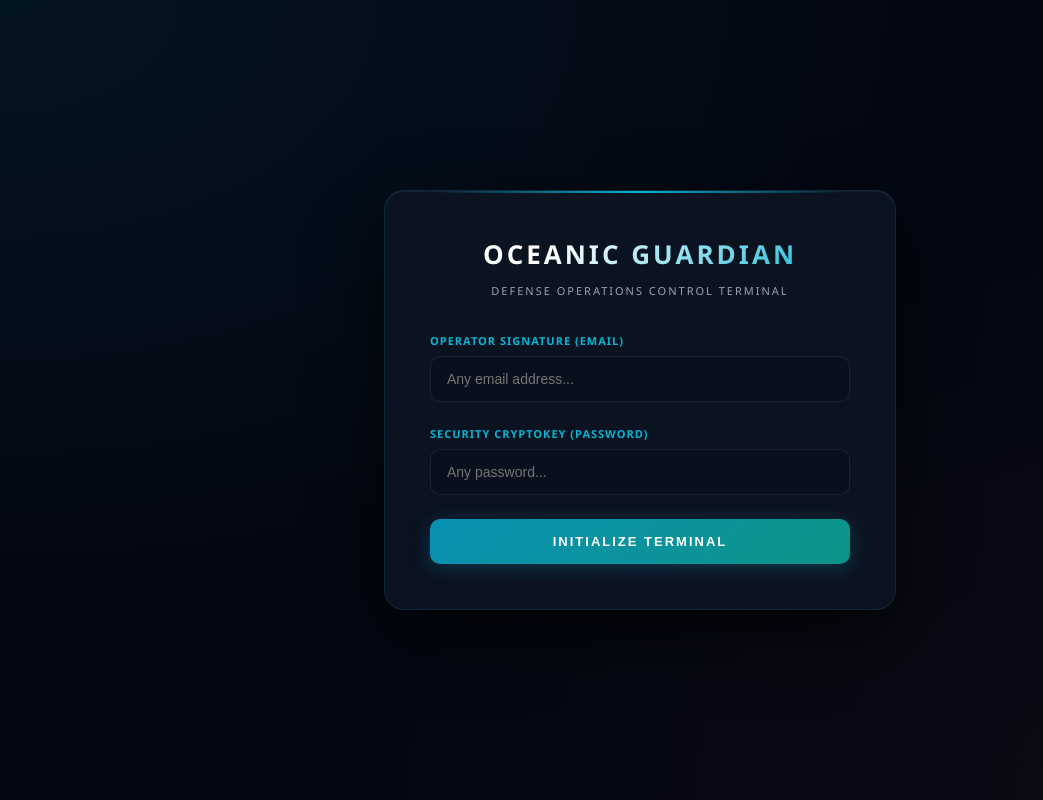
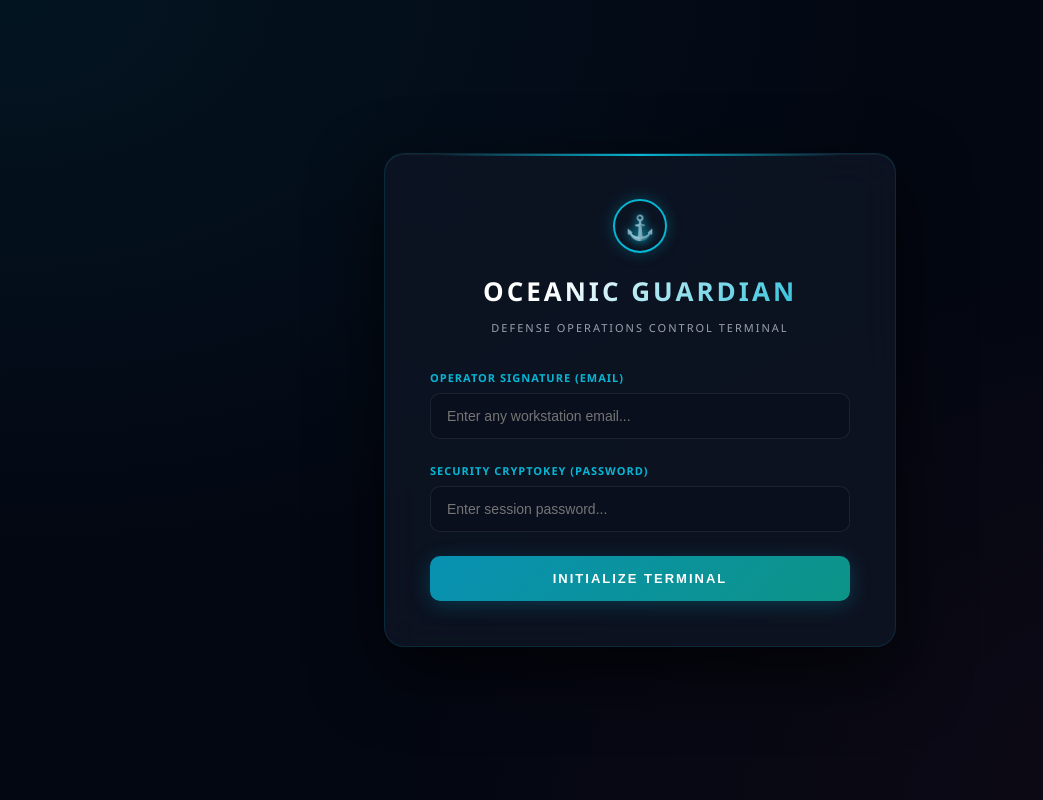
Before and after one commit to kiranpgore20117-code/marine-control-system, a website: page public/index.html in a window 1280 px wide. Shown: the whole page, without its empty margins (0-1043 px from the left). Drawn offline with Linux system fonts and the light colour scheme.

Commit message:
Update index.html

```diff
--- a/public/index.html
+++ b/public/index.html
@@ -32,6 +32,51 @@
             background-image:
                 radial-gradient(at 0% 0%, rgba(6, 182, 212, 0.08) 0px, transparent 50%),
                 radial-gradient(at 100% 100%, rgba(244, 63, 94, 0.05) 0px, transparent 50%);
+        }
+
+        /* ------------------ ⚓ CYBER GLYPH LOGO ANIMATION ------------------ */
+        .cyber-logo-container {
+            display: flex;
+            justify-content: center;
+            align-items: center;
+            margin-bottom: 20px;
+        }
+
+        .nautical-radar-logo {
+            position: relative;
+            width: 50px;
+            height: 50px;
+            border: 2px solid var(--neon-cyan);
+            border-radius: 50%;
+            display: flex;
+            justify-content: center;
+            align-items: center;
+            box-shadow: 0 0 15px rgba(6, 182, 212, 0.3);
+        }
+
+        .nautical-radar-logo::before {
+            content: '⚓';
+            font-size: 24px;
+            color: #ffffff;
+            text-shadow: 0 0 10px var(--neon-cyan);
+            z-index: 2;
+        }
+
+        /* Radar sweep laser effect */
+        .nautical-radar-logo::after {
+            content: '';
+            position: absolute;
+            width: 100%;
+            height: 100%;
+            border-radius: 50%;
+            border: 1px solid transparent;
+            border-top-color: var(--neon-cyan);
+            animation: radar-sweep 2s linear infinite;
+        }
+
+        @keyframes radar-sweep {
+            from { transform: rotate(0deg); }
+            to { transform: rotate(360deg); }
         }
 
         /* ------------------ 🔒 SECURITY ACCREDITATION WALL ------------------ */
@@ -150,6 +195,12 @@
             margin-bottom: 35px;
         }
 
+        .header-brand-block {
+            display: flex;
+            align-items: center;
+            gap: 15px;
+        }
+
         .panel-headline h1 {
             font-size: 30px;
             font-weight: 900;
@@ -264,6 +315,9 @@
             margin: 0;
             letter-spacing: 1px;
             color: #ffffff;
+            display: flex;
+            align-items: center;
+            gap: 10px;
         }
 
         .signal-indicator {
@@ -380,7 +434,13 @@
 </head>
 <body>
 
+    <!-- 🔒 ACCREDITATION LOG IN PANEL -->
     <div class="auth-container" id="panel-auth-view">
+        <!-- 📡 LIVE ANIMATED NAVAL LOGO -->
+        <div class="cyber-logo-container">
+            <div class="nautical-radar-logo"></div>
+        </div>
+
         <div class="auth-header">
             <h1>OCEANIC GUARDIAN</h1>
             <p>Defense Operations Control Terminal</p>
@@ -388,22 +448,27 @@
 
         <div class="auth-field">
             <label>Operator Signature (Email)</label>
-            <input type="email" id="operator-email" placeholder="Any email address...">
+            <input type="email" id="operator-email" placeholder="Enter any workstation email...">
         </div>
 
         <div class="auth-field">
             <label>Security Cryptokey (Password)</label>
-            <input type="password" id="operator-key" placeholder="Any password...">
+            <input type="password" id="operator-key" placeholder="Enter session password...">
         </div>
 
         <button class="auth-trigger-btn" onclick="authorizeOperatorSession()">Initialize Terminal</button>
     </div>
 
+    <!-- 🚢 CORE LIVE MISSION DASHBOARD PANEL -->
     <div class="command-wrapper" id="panel-dashboard-view">
         <div class="panel-header">
-            <div class="panel-headline">
-                <h1>OCEANIC GUARDIAN</h1>
-                <p>TACTICAL MESH NETWORK RECONNAISSANCE CONSOLE</p>
+            <div class="header-brand-block">
+                <!-- 📡 RADAR SWEPER LOGO INTEGRATION ON ACTIVE ROOM -->
+                <div class="nautical-radar-logo" style="width:42px; height:42px; transform: scale(0.85);"></div>
+                <div class="panel-headline">
+                    <h1>OCEANIC GUARDIAN</h1>
+                    <p>TACTICAL MESH NETWORK RECONNAISSANCE CONSOLE</p>
+                </div>
             </div>
             <div class="operator-tag-deck">
                 <div class="active-session-badge" id="operator-session-name">OPERATOR: SECURE</div>
@@ -412,6 +477,7 @@
         </div>
 
         <div class="grid-workspace">
+            <!-- VESSEL 01 CONTROL MODULE -->
             <div class="cyber-card" id="v1-hull-card">
                 <div class="card-meta-row">
                     <h2>🚢 VESSEL RESOURCE 01</h2>
@@ -441,6 +507,7 @@
                 </div>
             </div>
 
+            <!-- VESSEL 02 CONTROL MODULE (GATEWAY) -->
             <div class="cyber-card" id="v2-hull-card">
                 <div class="card-meta-row">
                     <h2>🚢 VESSEL RESOURCE 02 (GATEWAY)</h2>
@@ -471,6 +538,7 @@
             </div>
         </div>
 
+        <!-- LOG FEED TRANSCEIVER LAYER -->
         <div class="terminal-log-deck">
             <div class="terminal-banner-meta">
                 <div class="terminal-pulse-emitter"></div>
@@ -487,7 +555,6 @@
         const dashboardView = document.getElementById('panel-dashboard-view');
         const logTerminal = document.getElementById('terminal-stream-node');
 
-        // Volatile Session Verification Check on page reloads
         if (sessionStorage.getItem("operator_authorized") === "true") {
             mountControlTerminal(sessionStorage.getItem("operator_identity"));
         }
@@ -496,7 +563,6 @@
             const email = document.getElementById('operator-email').value.trim();
             const key = document.getElementById('operator-key').value.trim();
 
-            // 🌟 AB KOI BHI EMAIL AUR PASSWORD DAKE DASHBOARD KHOL SAKTA HAI!
             if (email.length > 3 && key.length > 3) {
                 sessionStorage.setItem("operator_authorized", "true");
                 sessionStorage.setItem("operator_identity", email.toUpperCase());
@@ -512,7 +578,6 @@
             document.body.style.alignItems = "flex-start";
             document.getElementById('operator-session-name').innerText = `OPERATOR: ${identity}`;
 
-            // Trigger loop integrations
             setInterval(syncCloudLedgerArray, 1000);
             syncCloudLedgerArray();
         }
@@ -531,7 +596,6 @@
                     if (ledger["1"]) renderNodeTelemetryData("1", ledger["1"]);
                     if (ledger["2"]) renderNodeTelemetryData("2", ledger["2"]);
 
-                    // Timestamp updates
                     const time = new Date().toLocaleTimeString();
                     logTerminal.innerHTML = `[${time}] Dynamic Sync Handshake: 0 packet dropped. Link integrity stable.`;
                     logTerminal.style.color = "var(--neon-emerald)";
```
